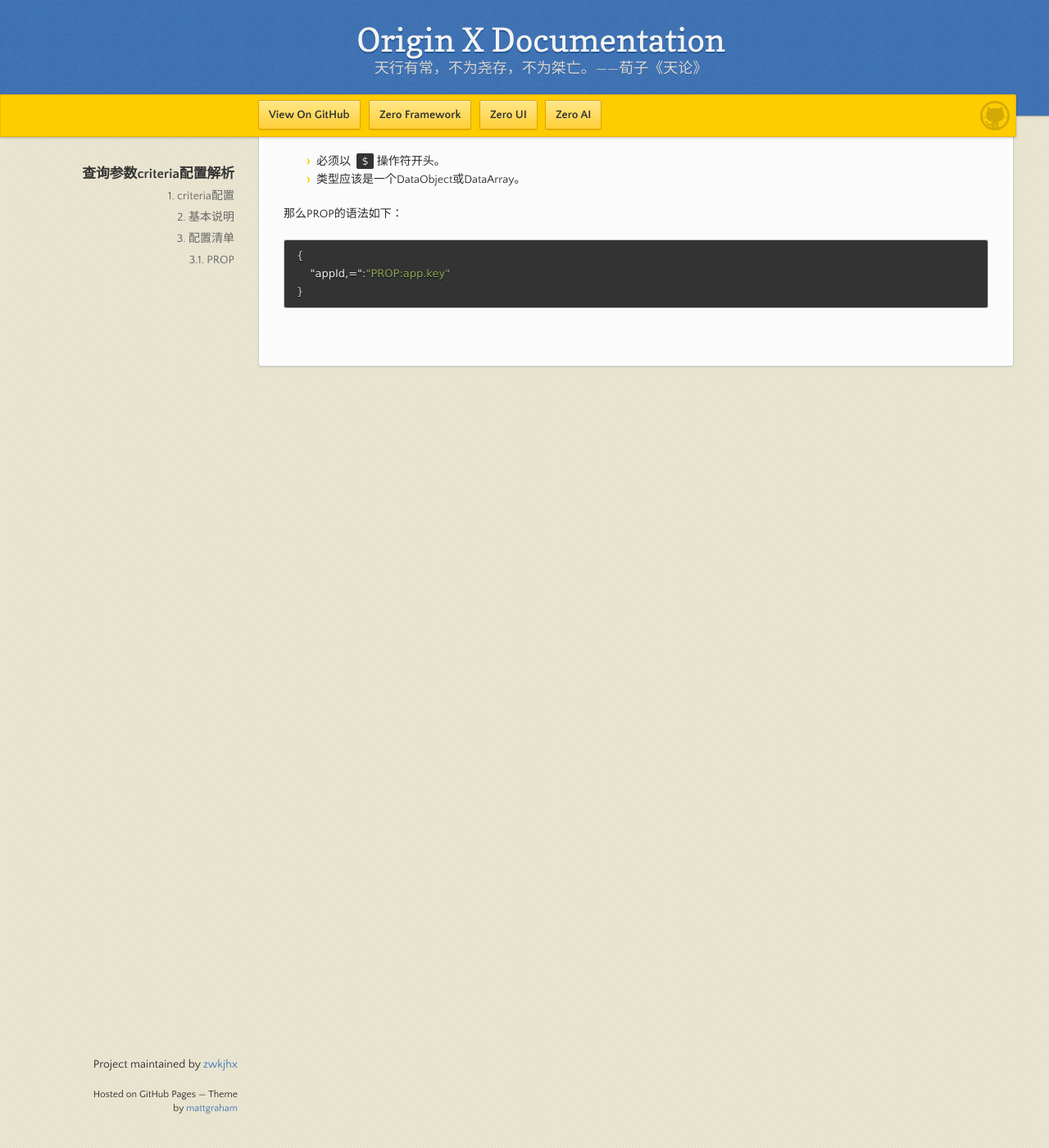
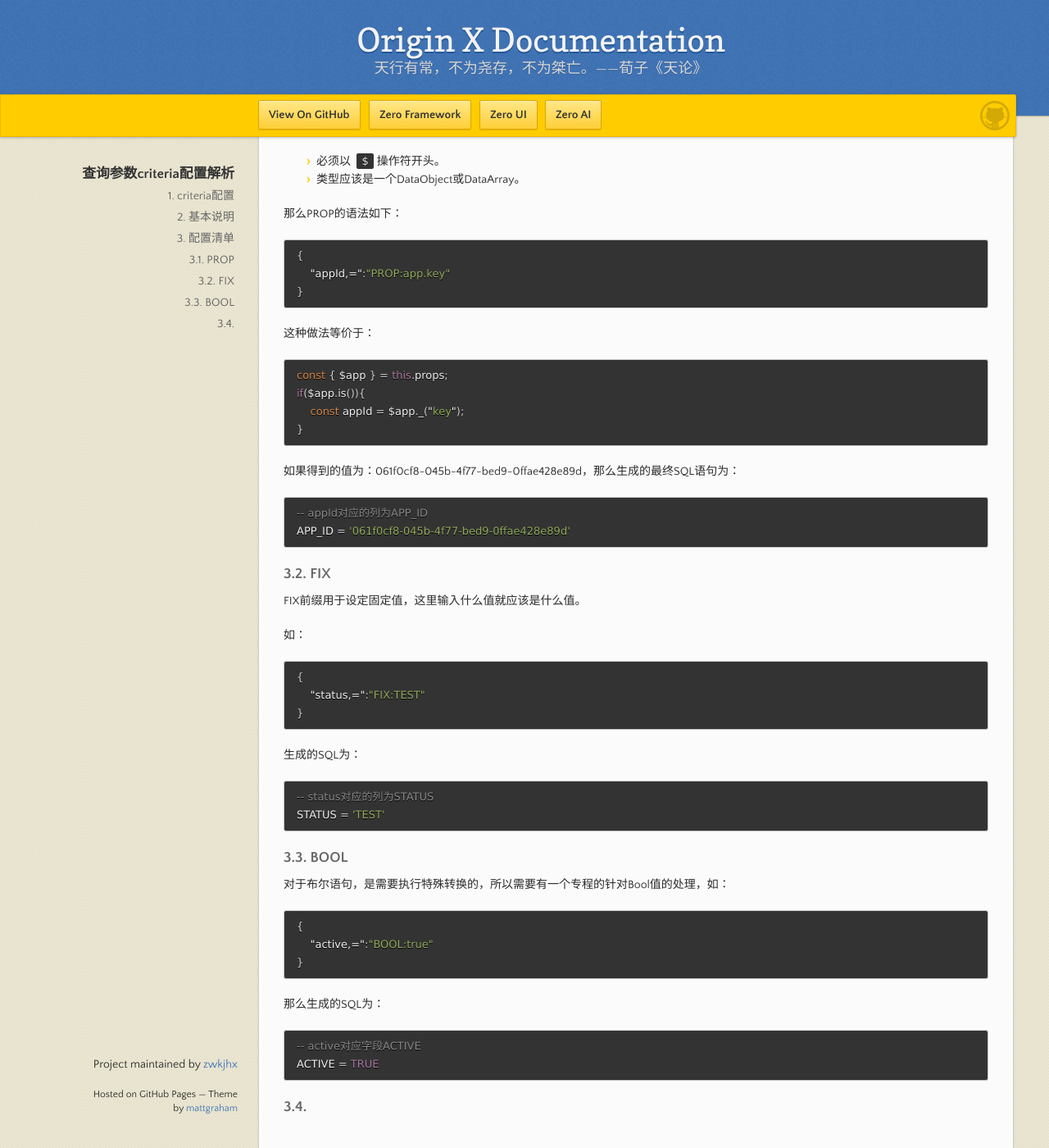
Before and after one commit to zwkjhx/ox-doc, a Jekyll site: the page built from zero-ui/1-zero-uiji-ben-jiao-cheng/zui-005-cha-xun-can-shu-criteria-pei-zhi-jie-xi.md, in a window 1280 px wide and 1400 px high, scrolled down 1343 px. Shown: the whole window at 82% size. Built offline with Jekyll 4.4.1, drawn with Linux system fonts in a browser that asks for light colours; our own code applies the rules of GitHub Pages for plain Markdown files; before the commit the page ends 1830 px from its top, so only the background shows below that.

Commit message:
Updates zero-ui/1-zero-uiji-ben-jiao-cheng/zui-005-cha-xun-can-shu-criteria-pei-zhi-jie-xi.md
Auto commit by GitBook Editor

````diff
--- a/zero-ui/1-zero-uiji-ben-jiao-cheng/zui-005-cha-xun-can-shu-criteria-pei-zhi-jie-xi.md
+++ b/zero-ui/1-zero-uiji-ben-jiao-cheng/zui-005-cha-xun-can-shu-criteria-pei-zhi-jie-xi.md
@@ -70,3 +70,57 @@
     "appId,=":"PROP:app.key"
 }
 ```
+
+这种做法等价于：
+
+```js
+const { $app } = this.props;
+if($app.is()){
+    const appId = $app._("key");
+}
+```
+
+如果得到的值为：061f0cf8-045b-4f77-bed9-0ffae428e89d，那么生成的最终SQL语句为：
+
+```sql
+-- appId对应的列为APP_ID
+APP_ID = '061f0cf8-045b-4f77-bed9-0ffae428e89d'
+```
+
+### 3.2. FIX
+
+FIX前缀用于设定固定值，这里输入什么值就应该是什么值。
+
+如：
+
+```json
+{
+    "status,=":"FIX:TEST"
+}
+```
+
+生成的SQL为：
+
+```sql
+-- status对应的列为STATUS
+STATUS = 'TEST'
+```
+
+### 3.3. BOOL
+
+对于布尔语句，是需要执行特殊转换的，所以需要有一个专程的针对Bool值的处理，如：
+
+```json
+{
+    "active,=":"BOOL:true"
+}
+```
+
+那么生成的SQL为：
+
+```sql
+-- active对应字段ACTIVE
+ACTIVE = TRUE
+```
+
+### 3.4.
````
